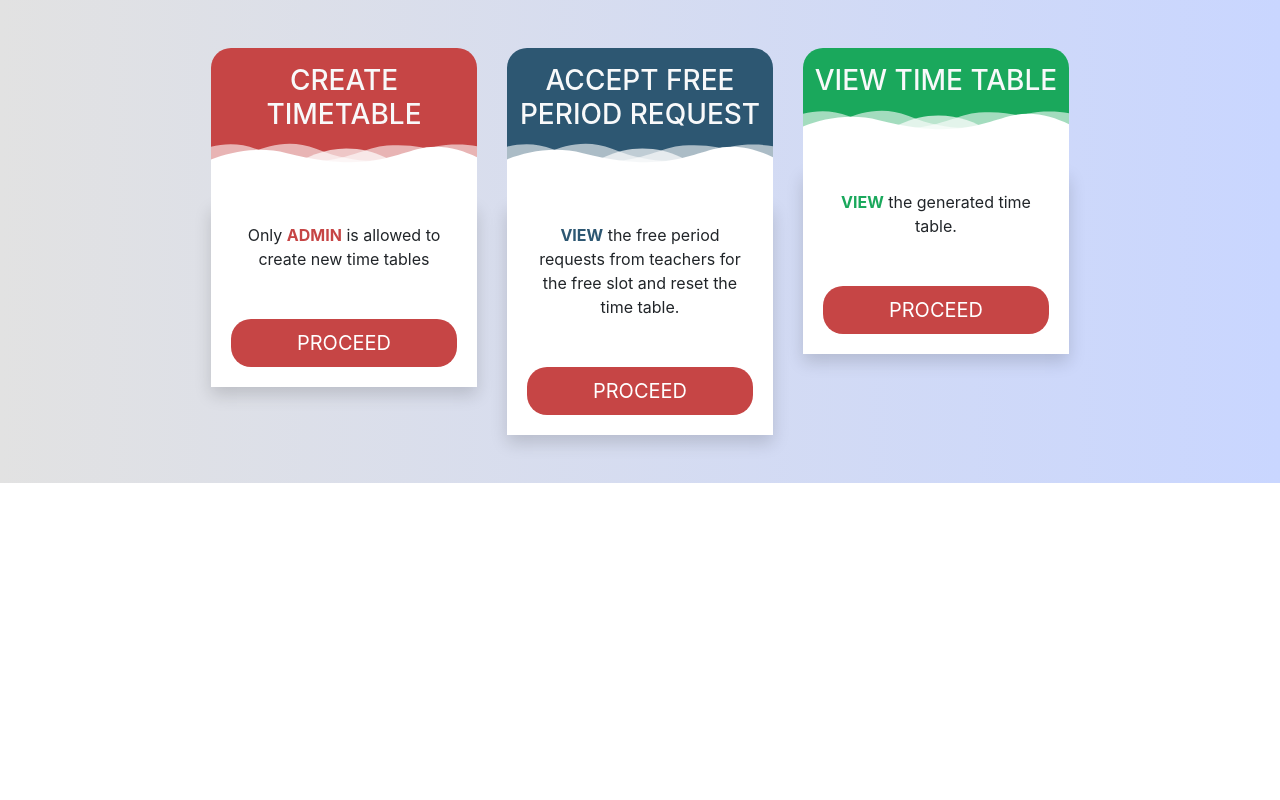
After one commit to nikitauday/dbms-project, a Django app: page /welcomeadmin in a window 1280 px wide. The commit adds this page. Run offline with Django 3.2, Linux system fonts and the light colour scheme; some libraries are stand-ins or nearby versions.

Commit message:
30-10-18 in SSLAB

```diff
--- a/dbms_proj/urls.py
+++ b/dbms_proj/urls.py
@@ -22,6 +22,15 @@ urlpatterns = [
     path('register/', views.register),
     path('create_user/', views.create_user),
     path('', views.index),
+    path('welcomeadmin', views.welcomeadmin),
+    path('welcometeach', views.welcometeach),
+    path('welcomestudent', views.welcomestudent),
     path('dashboard/', views.dashboard),
+    path('view/',views.view),
+    path('freehour/',views.freehour),
+    path('freehoursee/',views.freehoursee),
+    path('createtable/',views.createtable),
+    path('create_func/',views.create_func),
     path('interests/', views.interests),
+    path('login_response/', views.login_response),
 ]
--- a/queries.sql
+++ /dev/null
@@ -1,6 +0,0 @@
-CREATE DATABASE timetable;
-USE timetable;
-
-CREATE TABLE user(id INT PRIMARY KEY auto_increment DEFAULT 0, name varchar(16), email varchar(20), username varchar(16), password varchar(16));
-
-SELECT * from user;
--- /dev/null
+++ b/timetable/static/timetable/welcomeadmin.css
@@ -0,0 +1,62 @@
+.bg-gradient {
+background: #C9D6FF;
+background: -webkit-linear-gradient(to right, #E2E2E2, #C9D6FF);
+background: linear-gradient(to right, #E2E2E2, #C9D6FF);
+}
+ul li {
+  margin-bottom:1.4rem;
+}
+.pricing-divider {
+border-radius: 20px;
+background: #C64545;
+padding: 1em 0 4em;
+position: relative;
+}
+.blue .pricing-divider{
+background: #2D5772;
+}
+.green .pricing-divider {
+background: #1AA85C;
+}
+.red b {
+  color:#C64545
+}
+.blue b {
+  color:#2D5772
+}
+.green b {
+  color:#1AA85C
+}
+.pricing-divider-img {
+	position: absolute;
+	bottom: -2px;
+	left: 0;
+	width: 100%;
+	height: 80px;
+}
+.deco-layer {
+	-webkit-transition: -webkit-transform 0.5s;
+	transition: transform 0.5s;
+}
+.btn-custom  {
+  background:#C64545; color:#fff; border-radius:20px
+}
+
+.img-float {
+  width:50px; position:absolute;top:-3.5rem;right:1rem
+}
+
+.princing-item {
+  transition: all 150ms ease-out;
+}
+.princing-item:hover {
+  transform: scale(1.05);
+}
+.princing-item:hover .deco-layer--1 {
+  -webkit-transform: translate3d(15px, 0, 0);
+  transform: translate3d(15px, 0, 0);
+}
+.princing-item:hover .deco-layer--2 {
+  -webkit-transform: translate3d(-15px, 0, 0);
+  transform: translate3d(-15px, 0, 0);
+}
--- /dev/null
+++ b/timetable/templates/timetable/hello.html
@@ -0,0 +1,3 @@
+<html>
+<h4>Hello world</h4>
+</html>
--- /dev/null
+++ b/timetable/templates/timetable/welcomeadmin.html
@@ -0,0 +1,101 @@
+{% load staticfiles %}
+<html>
+  <head>
+    <link href="//maxcdn.bootstrapcdn.com/bootstrap/4.1.1/css/bootstrap.min.css" rel="stylesheet" id="bootstrap-css">
+    <link rel="stylesheet" type="text/css" href="{% static 'timetable/welcomeadmin.css' %}">
+    <script src="//maxcdn.bootstrapcdn.com/bootstrap/4.1.1/js/bootstrap.min.js"></script>
+    <script src="//cdnjs.cloudflare.com/ajax/libs/jquery/3.2.1/jquery.min.js"></script>
+    <!-- Include the above in your HEAD tag -->
+  </head>
+  <body>
+    <!-- The first red box exclusive for admin -->
+
+    <div class="container-fluid bg-gradient p-5">
+      <div class="row m-auto text-center w-75">
+
+            <div class="col-4 princing-item red">
+              <div class="pricing-divider ">
+                  <h3 class="text-light">CREATE TIMETABLE</h3>
+                <!--<h4 class="my-0 display-2 text-light font-weight-normal mb-3"><span class="h3">$</span> 120 <span class="h5">/mo</span></h4>-->
+                <svg class='pricing-divider-img' enable-background='new 0 0 300 100' height='100px' id='Layer_1' preserveAspectRatio='none' version='1.1' viewBox='0 0 300 100' width='300px' x='0px' xml:space='preserve' xmlns:xlink='http://www.w3.org/1999/xlink' xmlns='http://www.w3.org/2000/svg' y='0px'>
+              <path class='deco-layer deco-layer--1' d='M30.913,43.944c0,0,42.911-34.464,87.51-14.191c77.31,35.14,113.304-1.952,146.638-4.729
+      c48.654-4.056,69.94,16.218,69.94,16.218v54.396H30.913V43.944z' fill='#FFFFFF' opacity='0.6'></path>
+              <path class='deco-layer deco-layer--2' d='M-35.667,44.628c0,0,42.91-34.463,87.51-14.191c77.31,35.141,113.304-1.952,146.639-4.729
+      c48.653-4.055,69.939,16.218,69.939,16.218v54.396H-35.667V44.628z' fill='#FFFFFF' opacity='0.6'></path>
+              <path class='deco-layer deco-layer--3' d='M43.415,98.342c0,0,48.283-68.927,109.133-68.927c65.886,0,97.983,67.914,97.983,67.914v3.716
+      H42.401L43.415,98.342z' fill='#FFFFFF' opacity='0.7'></path>
+              <path class='deco-layer deco-layer--4' d='M-34.667,62.998c0,0,56-45.667,120.316-27.839C167.484,57.842,197,41.332,232.286,30.428
+      c53.07-16.399,104.047,36.903,104.047,36.903l1.333,36.667l-372-2.954L-34.667,62.998z' fill='#FFFFFF'></path>
+                </svg>
+              </div>
+              <div class="card-body bg-white mt-0 shadow">
+                <ul class="list-unstyled mb-5 position-relative">
+                  <li>Only <b>ADMIN</b> is allowed to create new time tables</li>
+
+                </ul>
+                <button type="button" class="btn btn-lg btn-block  btn-custom "onclick="window.location.href='/createtable'">PROCEED</button>
+              </div>
+            </div>
+
+
+
+
+    <!-- The blue box exclusive for admin TO ACCEPT FREE HOURS -->
+
+            <div class="col-4 princing-item blue">
+              <div class="pricing-divider ">
+                  <h3 class="text-light">ACCEPT FREE PERIOD REQUEST</h3>
+                <!--<h4 class="my-0 display-2 text-light font-weight-normal mb-3"><span class="h3">$</span> 250 <span class="h5">/mo</span></h4>-->
+                <svg class='pricing-divider-img' enable-background='new 0 0 300 100' height='100px' id='Layer_1' preserveAspectRatio='none' version='1.1' viewBox='0 0 300 100' width='300px' x='0px' xml:space='preserve' xmlns:xlink='http://www.w3.org/1999/xlink' xmlns='http://www.w3.org/2000/svg' y='0px'>
+              <path class='deco-layer deco-layer--1' d='M30.913,43.944c0,0,42.911-34.464,87.51-14.191c77.31,35.14,113.304-1.952,146.638-4.729
+      c48.654-4.056,69.94,16.218,69.94,16.218v54.396H30.913V43.944z' fill='#FFFFFF' opacity='0.6'></path>
+              <path class='deco-layer deco-layer--2' d='M-35.667,44.628c0,0,42.91-34.463,87.51-14.191c77.31,35.141,113.304-1.952,146.639-4.729
+      c48.653-4.055,69.939,16.218,69.939,16.218v54.396H-35.667V44.628z' fill='#FFFFFF' opacity='0.6'></path>
+              <path class='deco-layer deco-layer--3' d='M43.415,98.342c0,0,48.283-68.927,109.133-68.927c65.886,0,97.983,67.914,97.983,67.914v3.716
+      H42.401L43.415,98.342z' fill='#FFFFFF' opacity='0.7'></path>
+              <path class='deco-layer deco-layer--4' d='M-34.667,62.998c0,0,56-45.667,120.316-27.839C167.484,57.842,197,41.332,232.286,30.428
+      c53.07-16.399,104.047,36.903,104.047,36.903l1.333,36.667l-372-2.954L-34.667,62.998z' fill='#FFFFFF'></path>
+              </svg>
+              </div>
+
+              <div class="card-body bg-white mt-0 shadow">
+                <ul class="list-unstyled mb-5 position-relative">
+                  <li><b>VIEW</b> the free period requests from teachers for the free slot and reset the time table.</li>
+                </ul>
+                <button type="button" class="btn btn-lg btn-block  btn-custom " onclick="window.location.href='/freehoursee'">PROCEED</button>
+              </div>
+            </div>
+
+
+
+
+    <!-- The green box to view timetable(for all) -->
+
+            <div class="col-4 princing-item green">
+              <div class="pricing-divider ">
+                  <h3 class="text-light">VIEW TIME TABLE</h3>
+              <!-- <h4 class="my-0 display-2 text-light font-weight-normal mb-3"><span class="h3">$</span> 450 <span class="h5">/mo</span></h4>-->
+                <svg class='pricing-divider-img' enable-background='new 0 0 300 100' height='100px' id='Layer_1' preserveAspectRatio='none' version='1.1' viewBox='0 0 300 100' width='300px' x='0px' xml:space='preserve' xmlns:xlink='http://www.w3.org/1999/xlink' xmlns='http://www.w3.org/2000/svg' y='0px'>
+              <path class='deco-layer deco-layer--1' d='M30.913,43.944c0,0,42.911-34.464,87.51-14.191c77.31,35.14,113.304-1.952,146.638-4.729
+      c48.654-4.056,69.94,16.218,69.94,16.218v54.396H30.913V43.944z' fill='#FFFFFF' opacity='0.6'></path>
+              <path class='deco-layer deco-layer--2' d='M-35.667,44.628c0,0,42.91-34.463,87.51-14.191c77.31,35.141,113.304-1.952,146.639-4.729
+      c48.653-4.055,69.939,16.218,69.939,16.218v54.396H-35.667V44.628z' fill='#FFFFFF' opacity='0.6'></path>
+              <path class='deco-layer deco-layer--3' d='M43.415,98.342c0,0,48.283-68.927,109.133-68.927c65.886,0,97.983,67.914,97.983,67.914v3.716
+      H42.401L43.415,98.342z' fill='#FFFFFF' opacity='0.7'></path>
+              <path class='deco-layer deco-layer--4' d='M-34.667,62.998c0,0,56-45.667,120.316-27.839C167.484,57.842,197,41.332,232.286,30.428
+      c53.07-16.399,104.047,36.903,104.047,36.903l1.333,36.667l-372-2.954L-34.667,62.998z' fill='#FFFFFF'></path>
+            </svg>
+              </div>
+
+              <div class="card-body bg-white mt-0 shadow">
+                <ul class="list-unstyled mb-5 position-relative">
+                  <li><b>VIEW</b> the generated time table.</li>
+
+                </ul>
+                <button type="button" class="btn btn-lg btn-block  btn-custom " onclick="window.location.href='/view'">PROCEED</button>
+              </div>
+            </div>
+      </div>
+    </div>
+  </body>
+</html>
--- a/timetable/views.py
+++ b/timetable/views.py
@@ -1,6 +1,7 @@
 from django.shortcuts import render, HttpResponse
 from django.views.decorators.csrf import csrf_exempt
 from django.db import connection
+import random
 
 """
 Syntax of view function:
@@ -19,11 +20,44 @@ def register(request):
 @csrf_exempt
 def create_user(request):
 	cursor = connection.cursor()
-	print(request.POST)
-	q_str = "INSERT INTO user(name, email, username, password) VALUES('{}', '{}', '{}', '{}')".format(request.POST['name'], request.POST['email'], request.POST['username'], request.POST['password'])
+	q_str = "INSERT INTO user(name, email, username, password, type) VALUES('{}', '{}', '{}', '{}','{}')".format(request.POST.get('name'), request.POST.get('email'), request.POST.get('username'), request.POST.get('password'),request.POST.get('usertype'))
 	print(q_str)
 	cursor.execute(q_str)
 	return index(request)
+
+@csrf_exempt
+def login_response(request):
+	cursor=connection.cursor()
+	email=request.POST.get('email')
+	password=request.POST.get('password')
+	a = "SELECT type FROM user WHERE email='{}' and password='{}'".format(request.POST.get('email'),request.POST.get('password'))
+	cursor.execute(a)
+	result = cursor.fetchall()
+	for r in result:
+		print(r)
+	if(len(result)>1):
+		return render(request, 'timetable/index.html')				#when number of records found in DB is more than 1-->
+	elif(len(result)==0):											#when password or username  is wrong
+		return render(request, 'timetable/index.html')
+	else:
+		if(result[0][0]=='Student'):
+			return render(request, 'timetable/welcomestudent.html')
+		elif(result[0][0]=="HOD"):
+			return render(request, 'timetable/welcomeadmin.html')
+		else:
+			return render(request, 'timetable/welcometeach.html')
+
+	type = result[0][0]
+	name = result[0][1]
+	print(result)
+	#for res in cursor.fetchall():
+		#result = res
+	#if len(cursor.fetchall()) == 1:
+	#else:
+	#	print("Incorrect")
+	return HttpResponse("hi you are ")			#removed +name
+
+
 
 def dashboard(request):
 	# sql statement  - get details where email  = kittiya email
@@ -37,9 +71,120 @@ def dashboard(request):
 	context_dict['friends'] = friends
 	return render(request, 'timetable/dashboard.html', context_dict)
 
+
+def view(request):
+	return render(request,'timetable/view.html')
+
 def interests(request):
 	return HttpResponse("Nikita's interests")
+def welcomeadmin(request):
+	return render(request, 'timetable/welcomeadmin.html')
+def welcometeach(request):
+	return render(request, 'timetable/welcometeach.html')
+def welcomestudent(request):
+	return render(request, 'timetable/welcomestudent.html')
 
-def your_func(p):
+
+
+def freehour(request):
+	return render(request, 'timetable/index.html')				#Replace index.html with the page to request free hours
+
+def freehoursee(request):
+	return render(request, 'timetable/index.html')				#Replace index.html with the page to see free hours
+
+def createtable(request):
+	return render(request, 'timetable/createtable.html')
+
+
+def create_func(request):
+	cursor=connection.cursor()
+	a="Select sname from sub_details where hours=4"
+	d="Select sname from sub_details where hours=3"
+	b="select ldays from lab_details"
+	c="select ltime from lab_details"
+	fourhr=[]
+	threehr=[]
+	labday=[]
+	labtime=[]
+
+	cursor.execute(a)
+	result=cursor.fetchall()
+	for i in range(len(result)):
+		fourhr.append(result[i][0])
+	print(fourhr)
+
+
+	cursor.execute(d)
+	result=cursor.fetchall()
+	for i in range(len(result)):
+		threehr.append(result[i][0])
+	print(threehr)
+
+	cursor.execute(b)
+	result=cursor.fetchall()
+	for i in range(len(result)):
+		labday.append(result[i][0])
+	print(labday)
+
+	cursor.execute(c)
+	result=cursor.fetchall()
+	for i in range(len(result)):
+		labtime.append(result[i][0])
+	print(labtime)
+
+
+	a=[["free " for j in range(6)] for i in range(5)]
+	b=[[0 for j in range(6)] for i in range(5)]
+	count=0
+    #allocating lab hours
+
+
+	for k in range(len(labday)):
+		for i in range(3):
+			if(labtime[k]==1):
+				a[labday[k]][i]=" lab "
+				b[labday[k]][i]=1
+
+			else:
+				a[labday[k]][i+3]=" lab "
+				b[labday[k]][i+3]=1
+
+	#allocating three hour periods
+	for l in range(len(threehr)):
+		while count<3:
+			i=random.randrange(5)
+			j=random.randrange(6)
+			if(b[i][j]!=1):
+				a[i][j]=threehr[l]
+				b[i][j]=1
+				count+=1
+		count=0
+
+
+	#allocating fouhour periods
+
+	for l in range(len(fourhr)):
+		while count<4:
+			i=random.randrange(5)
+			j=random.randrange(6)
+			if(b[i][j]!=1):
+				a[i][j]=fourhr[l]
+				b[i][j]=1
+				count+=1
+		count=0
+
+	for i in range(5):
+		for j in range(6):
+			print(a[i][j] ,end=" ")
+		print('\n')
+
+	return HttpResponse("Nikita's interests")
+
+
+
+
+
+
+def your_func(p):						#random function
 	random_value = p*100
 	return random_value
```
Also changed, not shown: timetable/gustuview.py (added, +33 -0 lines), timetable/templates/timetable/createtable.html (added, +88 -0 lines), timetable/templates/timetable/index.html (+7 -11 lines), timetable/templates/timetable/queries2.sql (added, +17 -0 lines), timetable/templates/timetable/register.html (+13 -3 lines), timetable/templates/timetable/view.html (added, +13 -0 lines), timetable/templates/timetable/welcomestudent.html (added, +41 -0 lines), timetable/templates/timetable/welcometeach.html (added, +72 -0 lines), timetable/static/timetable/mec.jpg (added), 1 other file.
